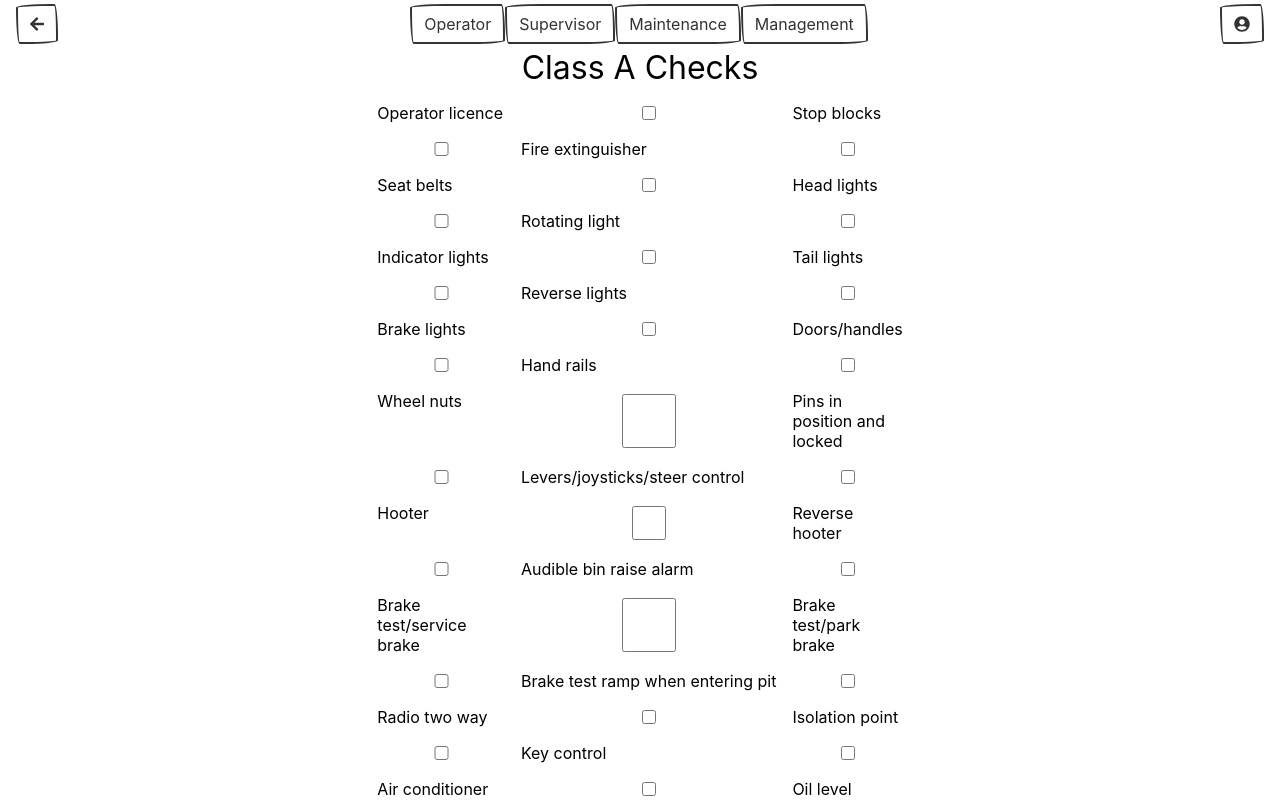
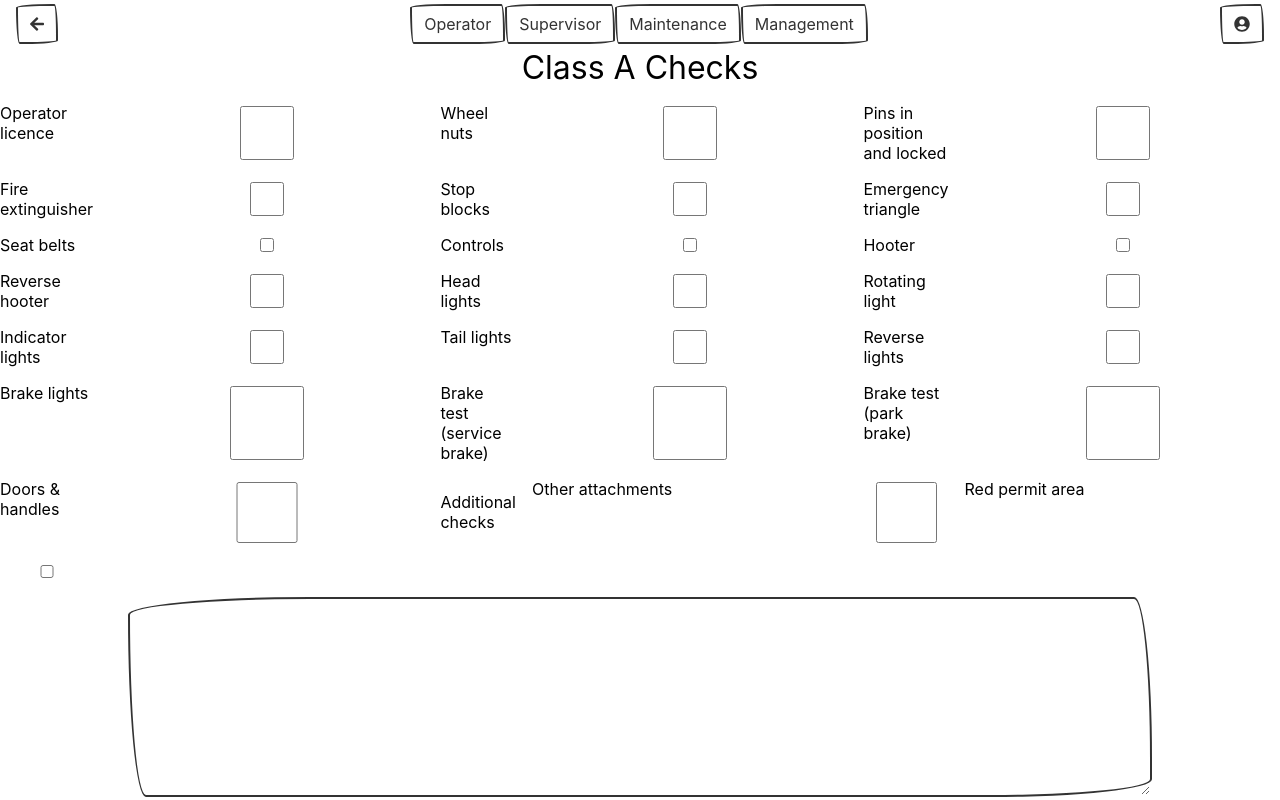
Before and after one commit to jackroy08/Nology_Client_SR, a React (Create React App) app: page /ClassA in a window 1280 px wide. Shown: the top 800 px of the page. Built offline with nearby package versions, Linux system fonts and the light colour scheme; the HTML template or start-up script is replaced by a standard one.

Commit message:
additional sections display dynamically

```diff
--- a/src/data/checklistdata.js
+++ b/src/data/checklistdata.js
@@ -648,10 +648,12 @@ const checklistData = {
         },
 
         "Other attachments": {
-            "Hook safety latch": "img",
-            "Outriggers": "img",
-            "Pins in position and locked": "img",
-            "Levers/joysticks": "img",
+            classA: {
+                "Hook safety latch": "img",
+                "Outriggers": "img",
+                "Pins in position and locked": "img",
+                "Levers/joysticks": "img"
+            }
         },
 
         "Red permit area": {
--- a/src/pages/Checklist/Checklist.module.scss
+++ b/src/pages/Checklist/Checklist.module.scss
@@ -17,7 +17,7 @@
     form {
         display: grid;
         gap: 1em;
-        grid-template-columns: 0.5fr 1fr 0.2fr;
+        grid-template-columns: 1fr 5fr 1fr 5fr 1fr 5fr;
         text-align: left;
     }
 
--- a/src/pages/Checklist/ClassAChecks/ClassAChecks.jsx
+++ b/src/pages/Checklist/ClassAChecks/ClassAChecks.jsx
@@ -1,21 +1,37 @@
-import React from "react";
+import React, { useState } from "react";
 import { Link } from "@reach/router";
 import Styles from "../Checklist.module.scss";
 
 const ClassAChecks = (props) => {
-    const checkboxArr = Object.keys(props.checklistData.adt.classA);
+    const [additionalOptions, setAdditionalOptions] = useState([]);
+    const checkboxArr = Object.keys(props.checklistData.truckMountedCrane.classA);
+    const additionalFieldsArr = Object.keys(props.checklistData.truckMountedCrane)
+        .filter(key => !key.match("class"));
+
     const getCheckList = item => (
         <>
             <label key={item} htmlFor={item}>{item}</label>
             <input type="checkbox" id={item} name={item} value={item}/>
         </>
     );
+
     return (
         <main className={Styles.pageGrid}>
             <h1>Class A Checks</h1>
             <form id="class-a-checks">
                 {checkboxArr.map(getCheckList)}
+
+                <h2>Additional checks</h2>
+                {
+                    additionalFieldsArr ?
+                    additionalFieldsArr.map(getCheckList):
+                    <></>
+                }
+                <div>
+                    {}
+                </div>
             </form>
+
             <textarea name="class-a-comment" id="class-a-checks"></textarea>
             <section className={Styles.navigation}>
                 <Link to="/Operator">
```
Also changed, not shown: src/data/data.js (deleted, +0 -9 lines).
